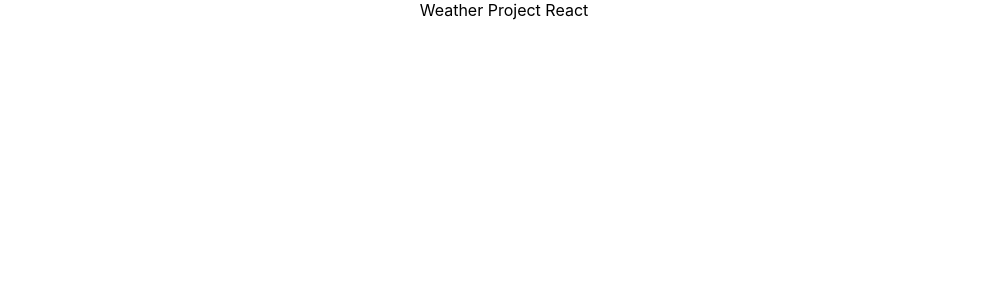
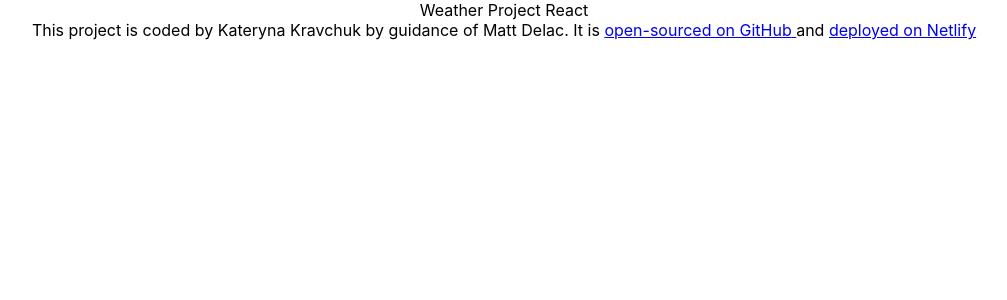
Before and after one commit to kate-kravchuk/weather-project-react, a React (Create React App) app: page / in a window 1280 px wide. Shown: the top 300 px of the page, without its empty margins (136-1143 px from the left). Built offline with nearby package versions, Linux system fonts and the light colour scheme.

Commit message:
Added links to github and netlify

```diff
--- a/src/App.js
+++ b/src/App.js
@@ -2,7 +2,22 @@ import React from "react";
 import "./App.css";
 
 function App() {
-  return <div className="App">Weather Project React</div>;
+  return (
+    <div className="App">
+      Weather Project React
+      <footer>
+        This project is coded by Kateryna Kravchuk by guidance of Matt Delac. It
+        is{" "}
+        <a href="https://github.com/kate-kravchuk/weather-project-react">
+          open-sourced on GitHub{" "}
+        </a>
+        and{" "}
+        <a href="https://graceful-daifuku-a3b2f5.netlify.app/">
+          deployed on Netlify
+        </a>
+      </footer>
+    </div>
+  );
 }
 
 export default App;
```
